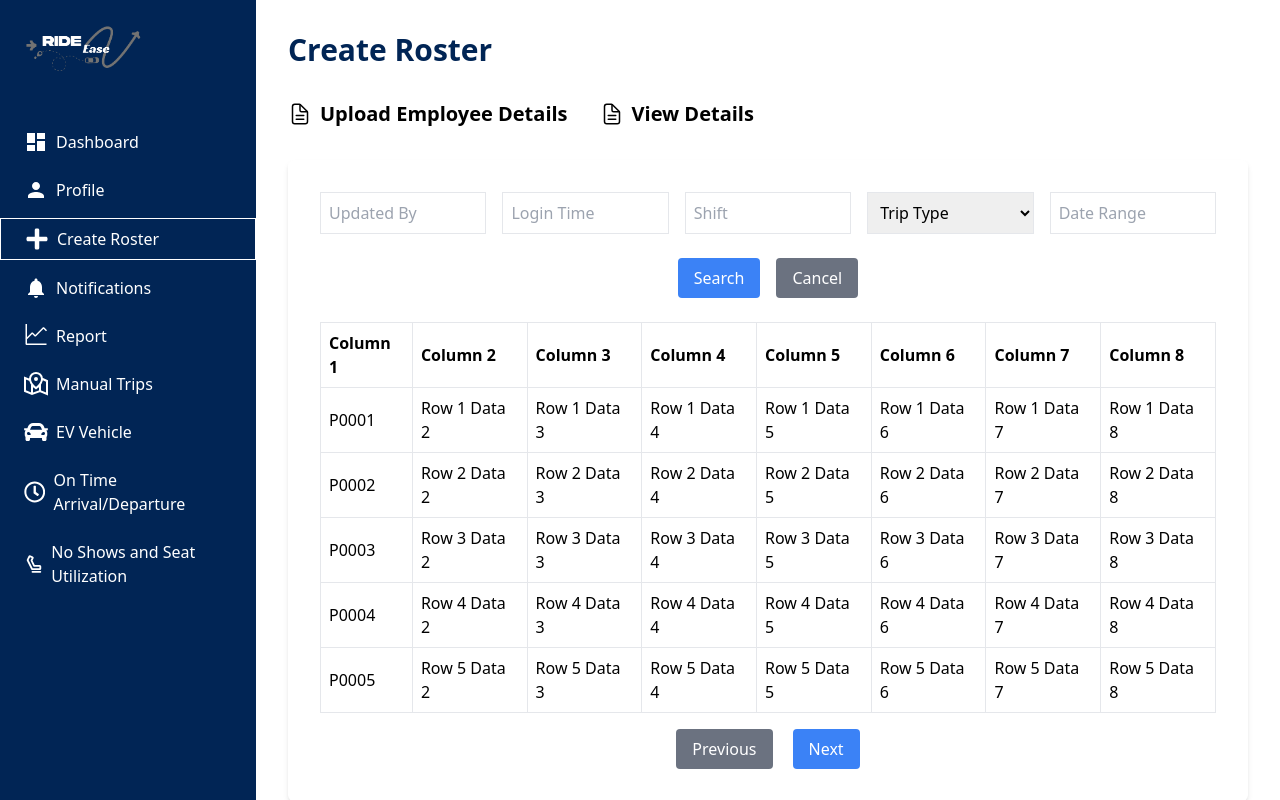
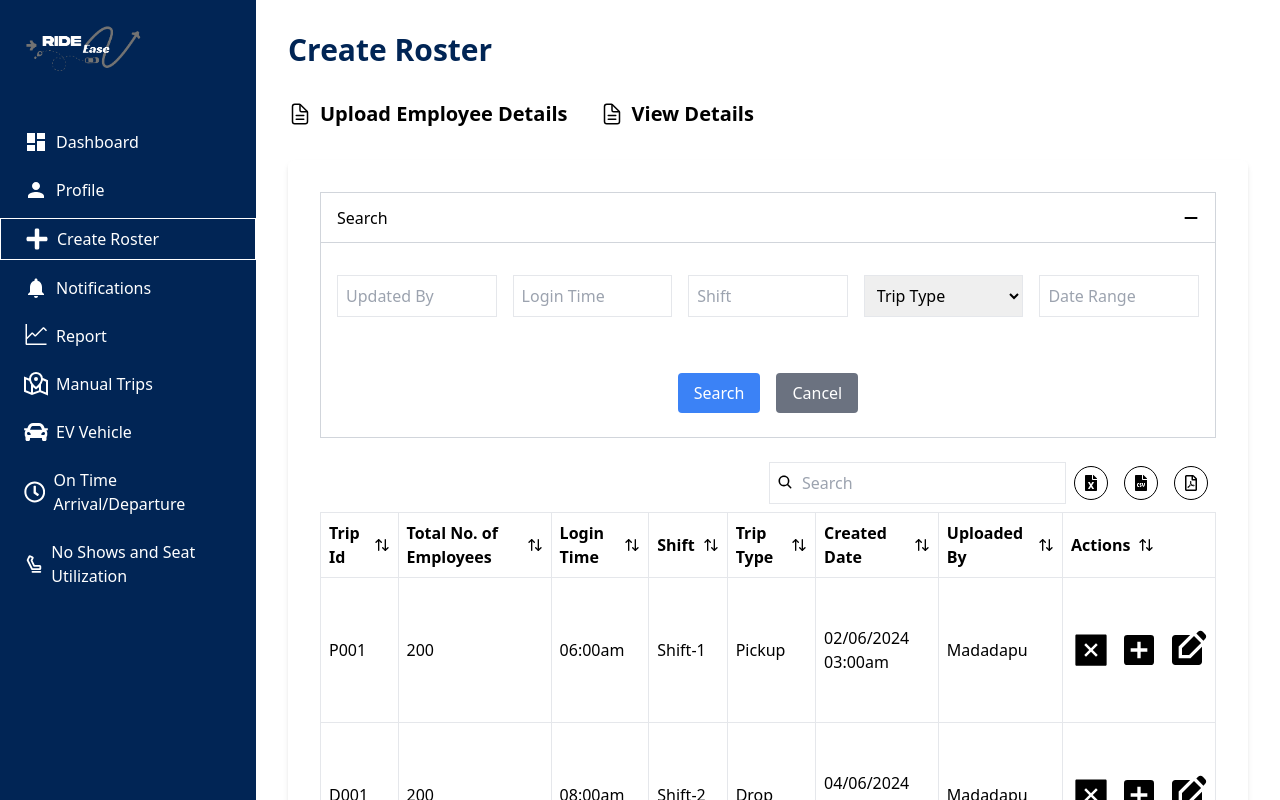
Before and after one commit to AjayAsnani/React-electric, a React (Vite) app: page /roster in a window 1280 px wide. Both pictures are taken after a click on the element "View Details". Shown: the top 800 px of the page. Built offline with nearby package versions, Linux system fonts and the light colour scheme.

Commit message:
added employee trip table

```diff
--- /dev/null
+++ b/src/components/EditRoster.jsx
@@ -0,0 +1,29 @@
+import React from "react";
+import { FaPlus } from "react-icons/fa6";
+
+
+const EditRoster = ({ editRoster }) => {
+  return (
+    <div>
+      {editRoster && (
+        <div className="absolute w-full h-full bg-white">
+          <div className="px-16 py-8 border-b-4 border-[#012555]">
+            <h1 className="text-3xl font-bold text-[#012555] mt-8">
+              Create Roster
+            </h1>
+          </div>
+          <div className="px-4 py-4 flex items-center justify-between">
+          <input
+              type="text"
+              className="bg-gray-200 text-black w-[86%] p-2 "
+              value="P0001"
+            />
+            <FaPlus />
+          </div>
+        </div>
+      )}
+    </div>
+  );
+};
+
+export default EditRoster;
--- a/src/pages/Roster.jsx
+++ b/src/pages/Roster.jsx
@@ -6,13 +6,23 @@ import {
   IoDownloadOutline,
   IoCheckmarkCircleOutline,
   IoClose,
+  IoSearch,
 } from "react-icons/io5";
+import { FaMinus } from "react-icons/fa6";
+import { FaFileExcel, FaFileCsv, FaRegFilePdf } from "react-icons/fa";
+import { LuArrowUpDown } from "react-icons/lu";
+import { BiSolidPlusSquare } from "react-icons/bi";
+import { AiFillCloseSquare } from "react-icons/ai";
+import { MdEditSquare } from "react-icons/md";
+import EditRoster from "../components/EditRoster";
+
 
 const Roster = () => {
   const [isUploading, setIsUploading] = useState(false);
   const [isUploaded, setIsUploaded] = useState(false);
   const [showDetails, setShowDetails] = useState(false);
   const [showTripDetails, setShowTripDetails] = useState(false);
+  const [editRoster, setEditRoster] = useState(false);
   const [currentPage, setCurrentPage] = useState(0);
   const [formData, setFormData] = useState({
     loginTime: "",
@@ -82,7 +92,7 @@ const Roster = () => {
     col8: `Row ${index + 1} Data 8`,
   }));
 
-  const headers = [
+  const EmployeeTripHeaders = [
     "Employee Id",
     "Employee Name",
     "Employee Phone",
@@ -92,7 +102,102 @@ const Roster = () => {
     "Shift Type",
     "Shift Time",
   ];
-  const tripDetails = [
+
+  const TripsHeader = [
+    "Trip Id",
+    "Total No. of Employees",
+    "Login Time",
+    "Shift",
+    "Trip Type",
+    "Created Date",
+    "Uploaded By",
+    "Actions",
+  ];
+
+  const TripsDetails = [
+    {
+      id: "P001",
+      employees: "200",
+      loginTime: "06:00am",
+      shift: "Shift-1",
+      tripType: "Pickup",
+      createdDate: "02/06/2024 03:00am",
+      uploadedBy: "Madadapu",
+      action: [""],
+    },
+    {
+      id: "D001",
+      employees: "200",
+      loginTime: "08:00am",
+      shift: "Shift-2",
+      tripType: "Drop",
+      createdDate: "04/06/2024 05:00am",
+      uploadedBy: "Madadapu",
+      action: [""],
+    },
+    {
+      id: "P002",
+      employees: "300",
+      loginTime: "08:00am",
+      shift: "Shift-2",
+      tripType: "Pickup",
+      createdDate: "02/06/2024 05:00am",
+      uploadedBy: "Madadapu",
+      action: [""],
+    },
+    {
+      id: "P003",
+      employees: "250",
+      loginTime: "09:00am",
+      shift: "Shift-3",
+      tripType: "Pickup",
+      createdDate: "02/06/2024 06:00am",
+      uploadedBy: "Madadapu",
+      action: [""],
+    },
+    {
+      id: "D002",
+      employees: "100",
+      loginTime: "09:00am",
+      shift: "Shift-2",
+      tripType: "Drop",
+      createdDate: "02/06/2024 06:00am",
+      uploadedBy: "Madadapu",
+      action: [""],
+    },
+    {
+      id: "D003",
+      employees: "280",
+      loginTime: "10:00am",
+      shift: "Shift-3",
+      tripType: "Drop",
+      createdDate: "02/06/2024 03:00am",
+      uploadedBy: "Madadapu",
+      action: [""],
+    },
+    {
+      id: "P001",
+      employees: "200",
+      loginTime: "06:00am",
+      shift: "Shift-1",
+      tripType: "Pickup",
+      createdDate: "02/06/2024 03:00am",
+      uploadedBy: "Madadapu",
+      action: [""],
+    },
+    {
+      id: "P001",
+      employees: "200",
+      loginTime: "06:00am",
+      shift: "Shift-1",
+      tripType: "Pickup",
+      createdDate: "02/06/2024 03:00am",
+      uploadedBy: "Madadapu",
+      action: [""],
+    },
+  ];
+
+  const EmployeeTripDetails = [
     {
       id: "123",
       name: "Madadapu Gaiya Geethanjali",
@@ -185,15 +290,23 @@ const Roster = () => {
 
   const rowsPerPage = 5;
   const startIndex = currentPage * rowsPerPage;
-  const currentPageData = tableData.slice(startIndex, startIndex + rowsPerPage);
+  const currentPageData = TripsDetails.slice(
+    startIndex,
+    startIndex + rowsPerPage
+  );
 
   return (
     <div className="flex min-h-screen relative">
       <Sidebar />
-      {showTripDetails && <div className="absolute top-[20%] left-[5%] bg-white w-[90%] h-auto px-4 py-4 popup-shadow">
+      <EditRoster editRoster={editRoster} />
+      {showTripDetails && (
+        <div className="absolute top-[20%] left-[5%] bg-white w-[90%] h-auto px-4 py-4 popup-shadow">
           <div className="flex justify-between items-center">
             <h1>Trip Details</h1>
-          <IoClose cursor={"pointer"} onClick={() => setShowTripDetails(false)} />
+            <IoClose
+              cursor={"pointer"}
+              onClick={() => setShowTripDetails(false)}
+            />
           </div>
           <div className="py-4">
             <input
@@ -206,7 +319,7 @@ const Roster = () => {
             <table className="min-w-full border-collapse border border-gray-200">
               <thead>
                 <tr>
-                {headers.map((item, index) => (
+                  {EmployeeTripHeaders.map((item, index) => (
                     <th
                       key={index}
                       className="px-4 py-4 text-left border border-gray-300 bg-gray-100 text-[12px ]"
@@ -217,7 +330,7 @@ const Roster = () => {
                 </tr>
               </thead>
               <tbody>
-              {tripDetails.map((employee) => (
+                {EmployeeTripDetails.map((employee) => (
                   <tr key={employee.id}>
                     <td className="px-4 py-4 border border-gray-300 text-[12px]">
                       {employee.id}
@@ -248,7 +361,8 @@ const Roster = () => {
               </tbody>
             </table>
           </div>
-      </div>}
+        </div>
+      )}
 
       <div className="flex-1 p-8">
         <h1 className="text-3xl font-bold text-[#012555] mb-8">
@@ -273,29 +387,34 @@ const Roster = () => {
         </div>
         {showDetails && (
           <div className="bg-white p-8 shadow-md rounded-md mt-8">
-            <div className="flex mb-6 gap-4">
-                <div  className="flex-1">
+            <div className="flex-col border border-gray-300">
+              <div className="flex justify-between items-center p-4 w-full h-[50px] border border-gray-300 border-t-0 border-l-0 border-r-0">
+                <h1>Search</h1>
+                <FaMinus />
+              </div>
+              <div className="flex mb-6 gap-4 py-8 px-4">
+                <div className="flex-1">
                   <input
                     type="text"
                     className="border p-2 w-full"
                     placeholder={`Updated By`}
                   />
                 </div>
-                <div  className="flex-1">
+                <div className="flex-1">
                   <input
                     type="text"
                     className="border p-2 w-full"
                     placeholder={`Login Time`}
                   />
                 </div>
-                <div  className="flex-1">
+                <div className="flex-1">
                   <input
                     type="text"
                     className="border p-2 w-full"
                     placeholder={`Shift`}
                   />
                 </div>
-                <div  className="flex-1">
+                <div className="flex-1">
                   <select
                     name="tripType"
                     onChange={handleChange}
@@ -306,15 +425,13 @@ const Roster = () => {
                     <option>Drop</option>
                   </select>
                 </div>
-                <div  className="flex-1">
+                <div className="flex-1">
                   <input
                     type="text"
                     className="border p-2 w-full"
                     placeholder={`Date Range`}
                   />
                 </div>
-
-
               </div>
               <div className="flex justify-center gap-4 mb-6">
                 <button className="bg-blue-500 text-white px-4 py-2 rounded">
@@ -324,32 +441,73 @@ const Roster = () => {
                   Cancel
                 </button>
               </div>
+            </div>
+
+            <div className="py-4">
+              <div className=" flex float-right py-2">
+                {!editRoster && <div className="flex-1 relative">
+                  <div className="absolute top-3 px-2">
+                    <IoSearch />
+                  </div>
+                  <input
+                    type="text"
+                    className="border py-2 px-8 w-full"
+                    placeholder={`Search`}
+                  />
+                </div>}
+                <div className="flex gap-4 items-center px-2">
+                  <div className="p-2 border border-black rounded-full cursor-pointer">
+                    <FaFileExcel />
+                  </div>
+                  <div className="p-2 border border-black rounded-full cursor-pointer">
+                    <FaFileCsv />
+                  </div>
+                  <div className="p-2 border border-black rounded-full cursor-pointer">
+                    <FaRegFilePdf />
+                  </div>
+                </div>
+              </div>
               <table className="w-full border-collapse">
                 <thead>
                   <tr>
-                  {Array.from({ length: 8 }).map((_, index) => (
+                    {TripsHeader.map((trip, index) => (
                       <th key={index} className="border p-2 text-left">
-                      Column {index + 1}
+                        <div className="flex gap-2 items-center">
+                          <p>{trip}</p>
+                          <div className="flex items-center">
+                            <LuArrowUpDown className="cursor-pointer" />
+                          </div>
+                        </div>
                       </th>
                     ))}
                   </tr>
                 </thead>
                 <tbody>
-                {currentPageData.map((row, rowIndex) => (
-                  <tr key={rowIndex}>
-                    {Object.values(row).map((cell, cellIndex) => (
+                  {currentPageData.map((trips, index) => (
+                    <tr key={index}>
+                      {Object.values(trips).map((cell, cellIndex) => (
                         <td
                           key={cellIndex}
-                        className="border p-2 hover:underline cursor-pointer"
-                        onClick={() => setShowTripDetails(true)}
+                          className={`border px-2 py-12  cursor-pointer ${cellIndex===0 ? 'hover:underline' : 'hover:none'}`}
+                          onClick={() => cellIndex===0 ? setShowTripDetails(true) : setShowTripDetails(false)}
                         >
-                        {cell}
+                          {cellIndex === 7 ? (
+                            <div className="flex items-center gap-2">
+                              {" "}
+                              <AiFillCloseSquare className="text-[40px]" />
+                              <BiSolidPlusSquare className="text-[40px]" />
+                              <MdEditSquare onClick={() => setEditRoster(true)} className="text-[40px]" />
+                            </div>
+                          ) : (
+                            cell
+                          )}
                         </td>
                       ))}
                     </tr>
                   ))}
                 </tbody>
               </table>
+            </div>
             <div className="gap-5 flex items-center justify-center mt-4">
               <button
                 className="bg-gray-500 text-white px-4 py-2 rounded"
```
Lines whose indentation alone changed are shown as unchanged.
